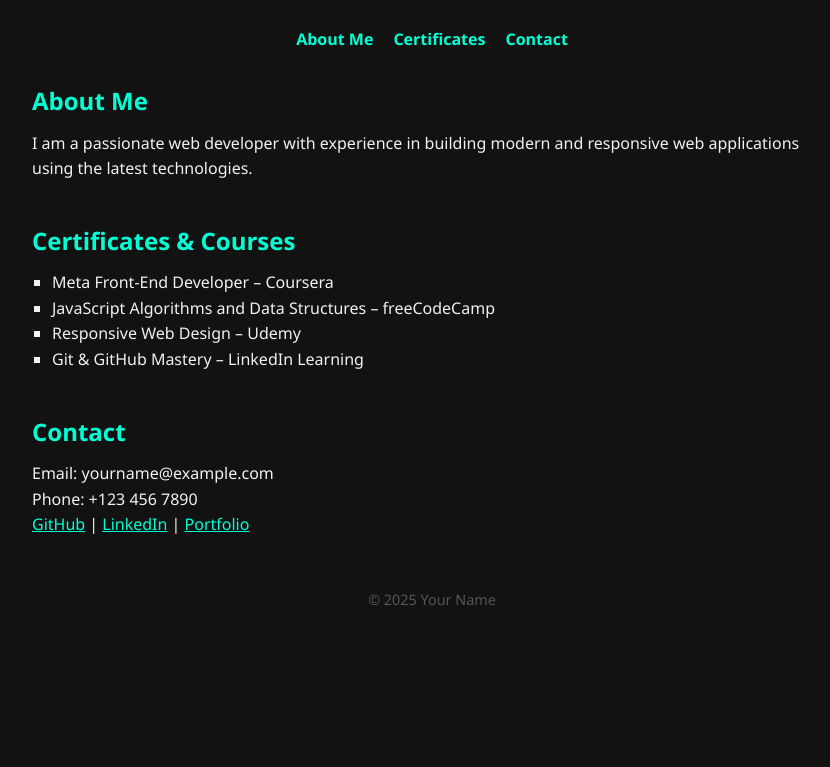
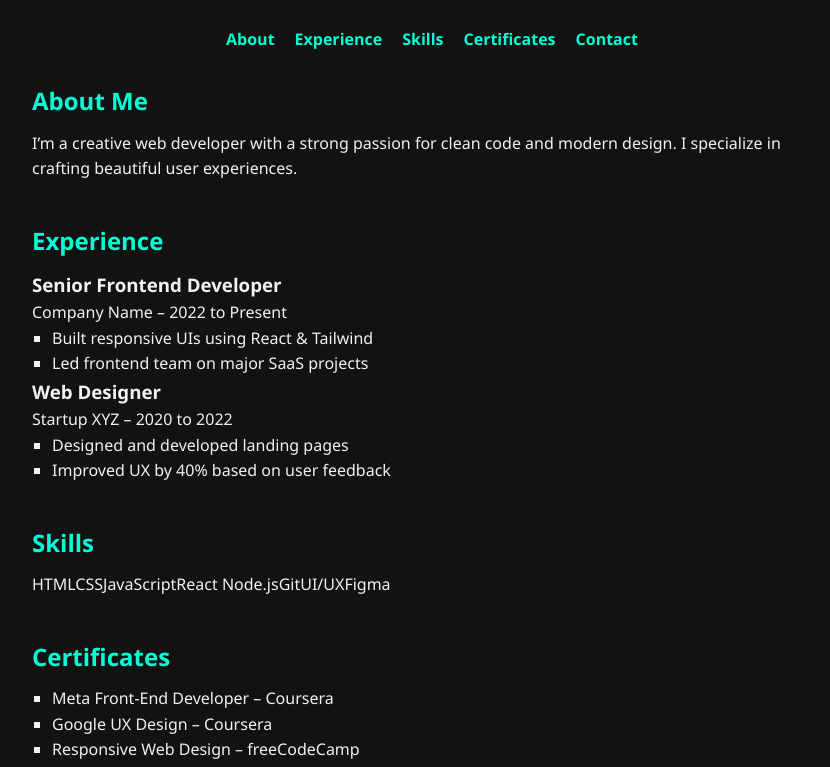
Before and after one commit to jadeALotaibi/.cv, a plain HTML site: page index.html in a window 1280 px wide. Shown: the part 118-885 px from the top of the page, without its empty margins (208-1038 px from the left). Before the commit the page ends 800 px from the top, so only its background shows below. Drawn offline with Linux system fonts and the light colour scheme; a script that the page names is missing.

Commit message:
Update index.html

```diff
--- a/index.html
+++ b/index.html
@@ -3,52 +3,79 @@
 <head>
   <meta charset="UTF-8" />
   <meta name="viewport" content="width=device-width, initial-scale=1.0"/>
-  <title>My Resume</title>
+  <title>Elegant Dark CV</title>
   <link rel="stylesheet" href="style.css" />
 </head>
 <body>
+  <div class="container">
     <header>
-    <h1>Your Full Name</h1>
-    <p>Web Developer | Frontend Specialist</p>
+      <h1>Your Name</h1>
+      <p>Creative Web Developer | UI/UX Enthusiast</p>
     </header>
 
     <nav>
-    <a href="#about">About Me</a>
-    <a href="#courses">Certificates</a>
+      <a href="#about">About</a>
+      <a href="#experience">Experience</a>
+      <a href="#skills">Skills</a>
+      <a href="#certs">Certificates</a>
       <a href="#contact">Contact</a>
     </nav>
 
     <main>
       <section id="about">
         <h2>About Me</h2>
-      <p>I am a passionate web developer with experience in building modern and responsive web applications using the latest technologies.</p>
+        <p>I’m a creative web developer with a strong passion for clean code and modern design. I specialize in crafting beautiful user experiences.</p>
       </section>
 
-    <section id="courses">
-      <h2>Certificates & Courses</h2>
+      <section id="experience">
+        <h2>Experience</h2>
+        <div class="card">
+          <h3>Senior Frontend Developer</h3>
+          <p>Company Name – 2022 to Present</p>
+          <ul>
+            <li>Built responsive UIs using React & Tailwind</li>
+            <li>Led frontend team on major SaaS projects</li>
+          </ul>
+        </div>
+        <div class="card">
+          <h3>Web Designer</h3>
+          <p>Startup XYZ – 2020 to 2022</p>
+          <ul>
+            <li>Designed and developed landing pages</li>
+            <li>Improved UX by 40% based on user feedback</li>
+          </ul>
+        </div>
+      </section>
+
+      <section id="skills">
+        <h2>Skills</h2>
+        <div class="tags">
+          <span>HTML</span><span>CSS</span><span>JavaScript</span><span>React</span>
+          <span>Node.js</span><span>Git</span><span>UI/UX</span><span>Figma</span>
+        </div>
+      </section>
+
+      <section id="certs">
+        <h2>Certificates</h2>
         <ul>
           <li>Meta Front-End Developer – Coursera</li>
-        <li>JavaScript Algorithms and Data Structures – freeCodeCamp</li>
-        <li>Responsive Web Design – Udemy</li>
-        <li>Git & GitHub Mastery – LinkedIn Learning</li>
+          <li>Google UX Design – Coursera</li>
+          <li>Responsive Web Design – freeCodeCamp</li>
         </ul>
       </section>
 
       <section id="contact">
         <h2>Contact</h2>
         <p>Email: yourname@example.com</p>
-      <p>Phone: +123 456 7890</p>
-      <p>
-        <a href="https://github.com/yourusername" target="_blank">GitHub</a> |
-        <a href="https://linkedin.com/in/yourusername" target="_blank">LinkedIn</a> |
-        <a href="https://yourwebsite.com" target="_blank">Portfolio</a>
-      </p>
+        <p>LinkedIn: <a href="#">linkedin.com/in/yourname</a></p>
+        <p>GitHub: <a href="#">github.com/yourname</a></p>
       </section>
     </main>
 
     <footer>
-    <p>© 2025 Your Name</p>
+      <p>© 2025 Your Name. All Rights Reserved.</p>
     </footer>
+  </div>
 
   <script src="script.js"></script>
 </body>
```
Lines whose indentation alone changed are shown as unchanged.
